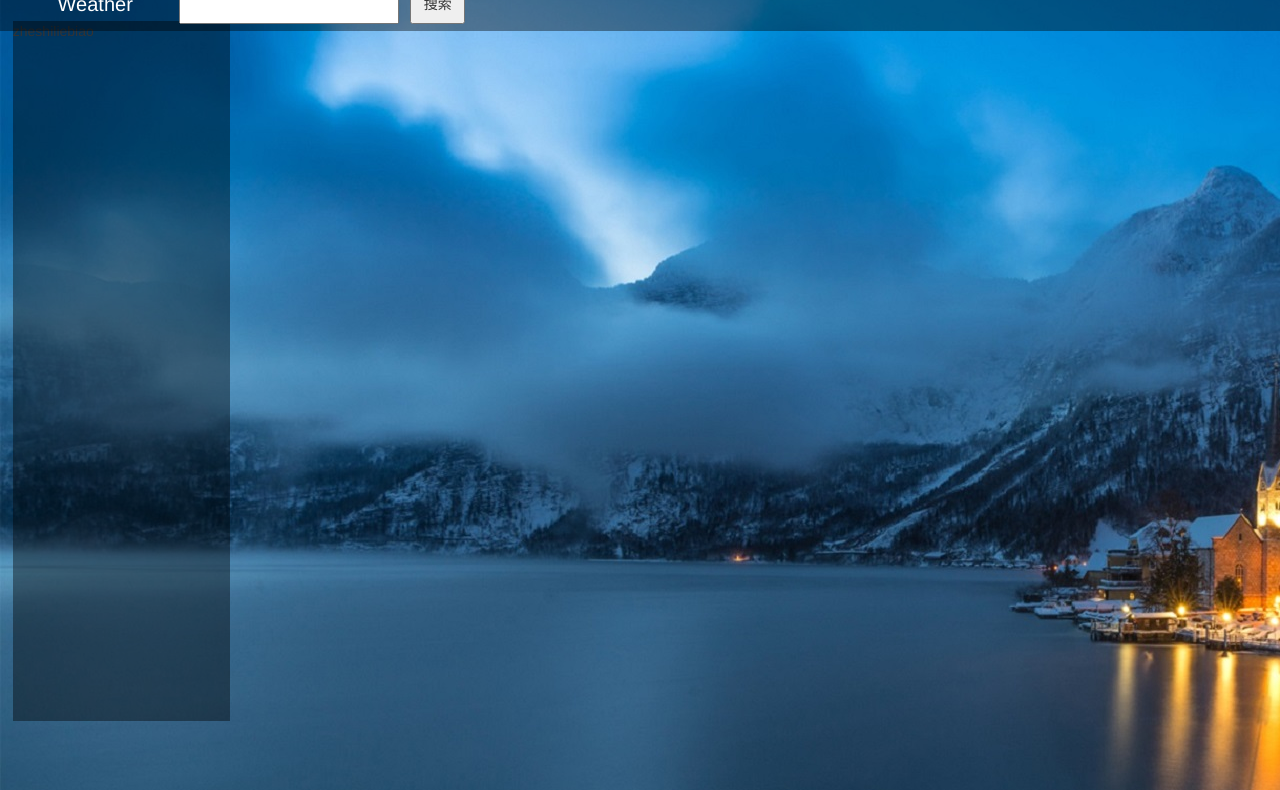
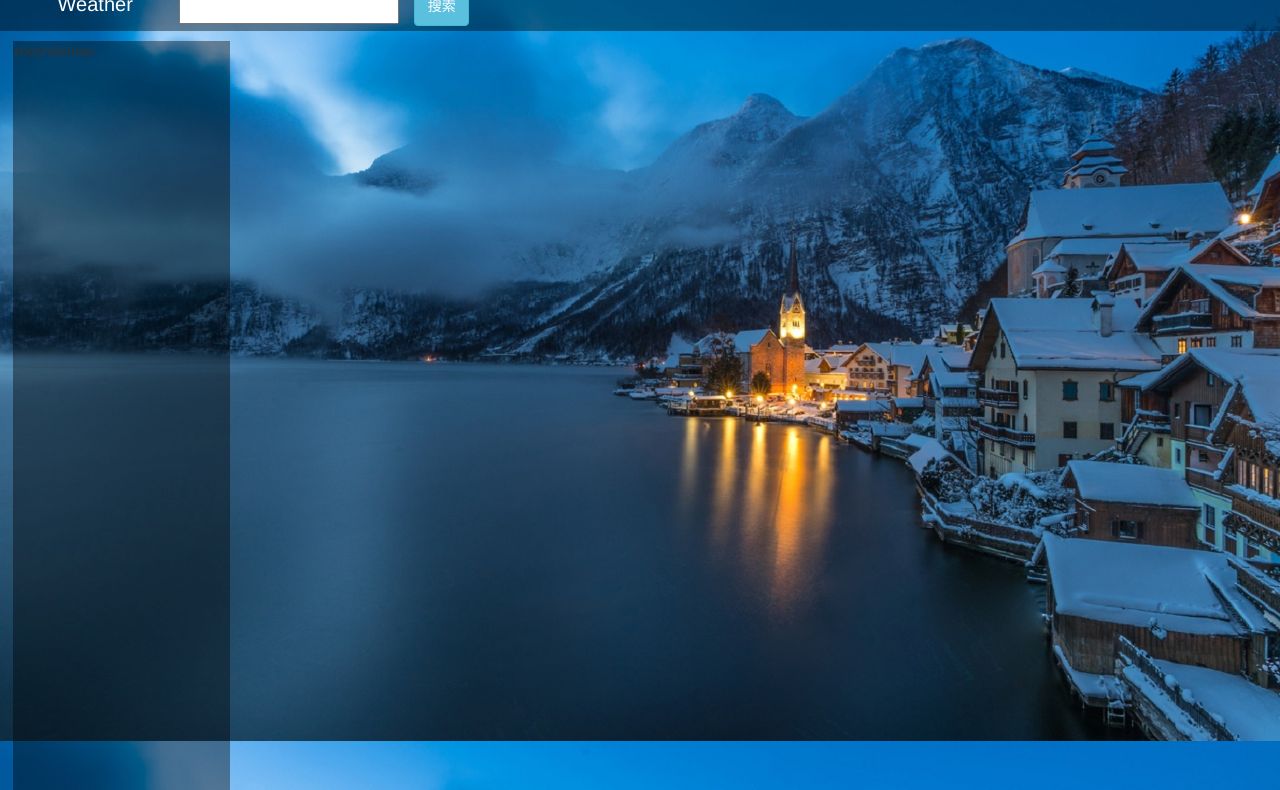
Before and after one commit to AliceCheney/AuroraWheather, a plain HTML site: page src/index.html in a window 1280 px wide. Shown: the part 59-849 px from the top of the page. Drawn offline with nearby package versions, Linux system fonts and the light colour scheme.

Commit message:
2019/8/5/23:59

```diff
--- a/css/index.css
+++ b/css/index.css
@@ -1,7 +1,10 @@
-#bdy{
+body{
     background-image: url("../img/ground.jpg");
-    width: 100%;
-    height: 3000px;
+    margin: 0;
+    background-repeat: no-repeat;
+    background-size: cover;
+    background-position: center;
+    background-attachment: fixed;
 }
 #top-1{
     position: fixed;
@@ -10,6 +13,7 @@
     height: 90px;
     background-color: rgba(2,2,2,0.4);
     padding-top: 0.5%;
+    top: 0;
 }
 
 #block1{
@@ -34,9 +38,10 @@
 }
 #leftBlock{
     width: 17%;
-    height: 700px;
+    height: 3000px;
     background-color: rgba(2,2,2,0.4);
     margin-left: 1%;
+    margin-top: 100px;
 }
 #bt{
     width: 5%;
--- a/src/index.html
+++ b/src/index.html
@@ -10,17 +10,18 @@
     <link rel="stylesheet" href="../css/select2.min.css">
     <link rel="stylesheet" href="../css/index.css">
 </head>
-<body id="bdy">
+<body>
 <!--头部-->
  <header>
         <div id="top-1">
             <span id="block1">AuroraWeather</span><br>
             <span id="block2">Weather</span>
             <div id="ipt">
-                <input id="ipt1" type="text" ><button type="button" id="bt">搜索</button>
+                <input id="ipt1" type="text">
+                <button type="button" id="bt" class="btn btn-info">搜索</button>
             </div>
         </div>
- </header><br><br><br><br>
+ </header>
 <!-- 头部结束-->
 
 <!-- 中间部位-->
@@ -28,7 +29,6 @@
      <div id="leftBlock">
          zheshiliebiao
      </div>
-
  </div>
 <!--中间部位结束-->
 </body>
```
